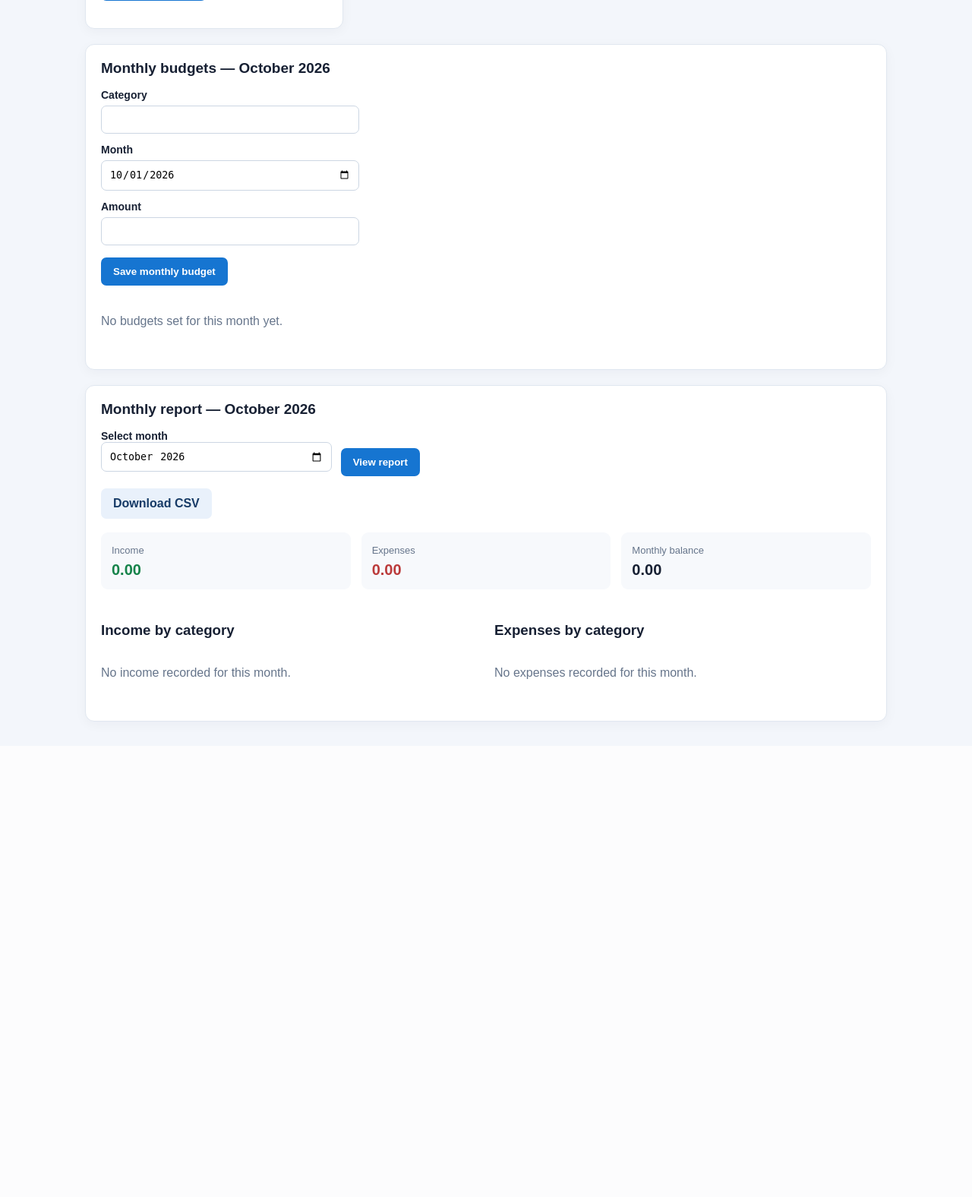
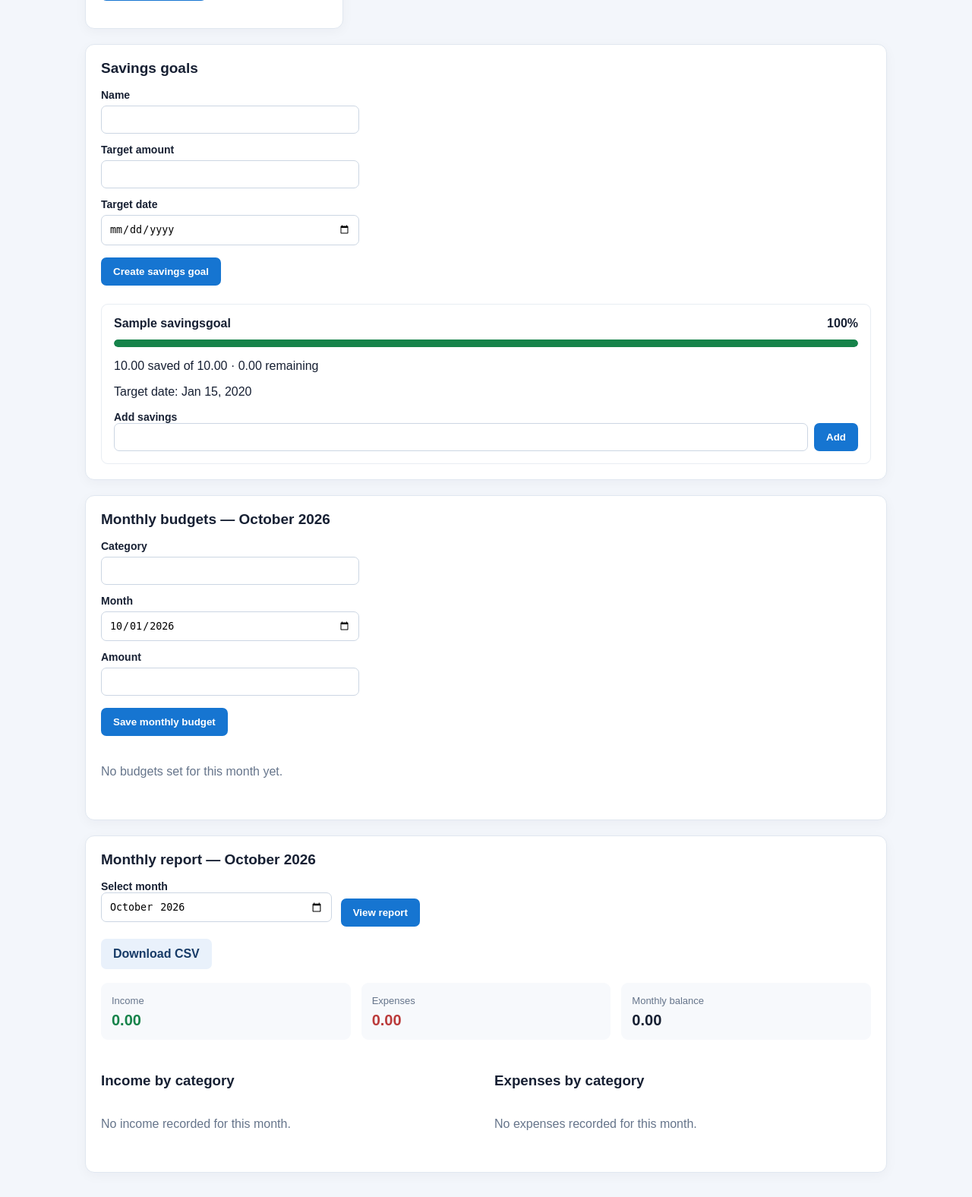
Before and after one commit to hamidamirov/final-thesis-file, a Django app: page / in a window 1280 px wide. Shown: the part 769-2345 px from the top of the page at 76% size. Before the commit the page ends 1725 px from the top, so only its background shows below. Run offline with Django 5.2, Linux system fonts and the light colour scheme; a user stored in the database is signed in; tables that the repository leaves empty hold one stand-in row (values such as "Sample post"); parts of the project's set-up code (start-up, migrations or seed data) failed here and were passed over.

Commit message:
Add savings goals

```diff
--- a/apps/finance/forms.py
+++ b/apps/finance/forms.py
@@ -2,7 +2,7 @@ from django import forms
 from django.contrib.auth import get_user_model
 from django.contrib.auth.forms import UserCreationForm
 
-from .models import Budget, Transaction
+from .models import Budget, SavingsGoal, Transaction
 
 
 class BudgetForm(forms.ModelForm):
@@ -13,6 +13,22 @@ class BudgetForm(forms.ModelForm):
 
     def clean_month(self):
         return self.cleaned_data["month"].replace(day=1)
+
+
+class SavingsGoalForm(forms.ModelForm):
+    class Meta:
+        model = SavingsGoal
+        fields = ["name", "target_amount", "target_date"]
+        widgets = {"target_date": forms.DateInput(attrs={"type": "date"})}
+
+
+class GoalContributionForm(forms.Form):
+    amount = forms.DecimalField(
+        min_value=0.01,
+        max_digits=12,
+        decimal_places=2,
+        widget=forms.NumberInput(attrs={"min": "0.01", "step": "0.01"}),
+    )
 
 
 class TransactionForm(forms.ModelForm):
--- a/apps/finance/models.py
+++ b/apps/finance/models.py
@@ -37,6 +37,36 @@ class Budget(models.Model):
         return f"{self.category} budget ({self.month:%Y-%m})"
 
 
+class SavingsGoal(models.Model):
+    user = models.ForeignKey(
+        settings.AUTH_USER_MODEL,
+        on_delete=models.CASCADE,
+        related_name="finance_savings_goals",
+    )
+    name = models.CharField(max_length=120)
+    target_amount = models.DecimalField(
+        max_digits=12,
+        decimal_places=2,
+        validators=[MinValueValidator(0.01)],
+    )
+    saved_amount = models.DecimalField(
+        max_digits=12,
+        decimal_places=2,
+        default=0,
+        validators=[MinValueValidator(0)],
+    )
+    target_date = models.DateField(blank=True, null=True)
+    created_at = models.DateTimeField(auto_now_add=True)
+
+    class Meta:
+        ordering = ["target_date", "name"]
+        verbose_name = "savings goal"
+        verbose_name_plural = "savings goals"
+
+    def __str__(self):
+        return self.name
+
+
 class Transaction(models.Model):
     class Type(models.TextChoices):
         INCOME = "income", "Income"
--- a/apps/finance/views.py
+++ b/apps/finance/views.py
@@ -9,8 +9,14 @@ from django.db.models import Q, Sum
 from django.http import HttpResponse
 from django.shortcuts import get_object_or_404, redirect, render
 
-from .forms import BudgetForm, RegistrationForm, TransactionForm
-from .models import Budget, Transaction, first_day_of_current_month
+from .forms import (
+    BudgetForm,
+    GoalContributionForm,
+    RegistrationForm,
+    SavingsGoalForm,
+    TransactionForm,
+)
+from .models import Budget, SavingsGoal, Transaction, first_day_of_current_month
 
 
 def signup(request):
@@ -26,7 +32,8 @@ def signup(request):
 
 @login_required
 def dashboard(request):
-    if request.method == "POST" and request.POST.get("form_type") == "budget":
+    form_type = request.POST.get("form_type") if request.method == "POST" else ""
+    if form_type == "budget":
         form = TransactionForm()
         budget_form = BudgetForm(request.POST)
         if budget_form.is_valid():
@@ -39,9 +46,33 @@ def dashboard(request):
             )
             messages.success(request, "Monthly budget saved successfully.")
             return redirect("home")
-    elif request.method == "POST":
+    elif form_type == "savings_goal":
+        form = TransactionForm()
+        budget_form = BudgetForm(initial={"month": first_day_of_current_month()})
+        goal_form = SavingsGoalForm(request.POST)
+        if goal_form.is_valid():
+            goal = goal_form.save(commit=False)
+            goal.user = request.user
+            goal.save()
+            messages.success(request, "Savings goal created successfully.")
+            return redirect("home")
+    elif form_type == "goal_contribution":
+        form = TransactionForm()
+        budget_form = BudgetForm(initial={"month": first_day_of_current_month()})
+        goal_form = SavingsGoalForm()
+        contribution_form = GoalContributionForm(request.POST)
+        goal = get_object_or_404(
+            SavingsGoal, pk=request.POST.get("goal_id"), user=request.user
+        )
+        if contribution_form.is_valid():
+            goal.saved_amount += contribution_form.cleaned_data["amount"]
+            goal.save(update_fields=["saved_amount"])
+            messages.success(request, f"Progress updated for {goal.name}.")
+            return redirect("home")
+    elif form_type == "transaction":
         form = TransactionForm(request.POST)
         budget_form = BudgetForm(initial={"month": first_day_of_current_month()})
+        goal_form = SavingsGoalForm()
         if form.is_valid():
             transaction = form.save(commit=False)
             transaction.user = request.user
@@ -51,6 +82,12 @@ def dashboard(request):
     else:
         form = TransactionForm()
         budget_form = BudgetForm(initial={"month": first_day_of_current_month()})
+        goal_form = SavingsGoalForm()
+
+    if "goal_form" not in locals():
+        goal_form = SavingsGoalForm()
+    if "contribution_form" not in locals():
+        contribution_form = GoalContributionForm()
 
     user_transactions = Transaction.objects.filter(user=request.user)
     transaction_list = user_transactions
@@ -102,6 +139,13 @@ def dashboard(request):
             or Decimal("0.00")
         )
         budget.remaining = budget.amount - budget.spent
+
+    savings_goals = SavingsGoal.objects.filter(user=request.user)
+    for goal in savings_goals:
+        goal.progress_percent = min(
+            100, round(float(goal.saved_amount / goal.target_amount * 100))
+        )
+        goal.remaining_amount = max(Decimal("0.00"), goal.target_amount - goal.saved_amount)
 
     # A month-specific report, scoped to the signed-in user's transactions.
     month_value = request.GET.get("month", "")
@@ -157,6 +201,9 @@ def dashboard(request):
             "balance": income - expenses,
             "budget_form": budget_form,
             "budgets": budgets,
+            "goal_form": goal_form,
+            "contribution_form": contribution_form,
+            "savings_goals": savings_goals,
             "current_month": month_start,
             "report_month": report_month,
             "report_income": report_income,
--- a/templates/finance/dashboard.html
+++ b/templates/finance/dashboard.html
@@ -47,6 +47,14 @@
     .transaction-filter input, .transaction-filter select { min-width: 0; flex: 1 1 145px; }
     .transaction-filter input[type="search"] { flex-basis: 220px; }
     .transaction-filter a { white-space: nowrap; }
+    .goal-list { display: grid; grid-template-columns: repeat(auto-fit, minmax(240px, 1fr)); gap: 14px; }
+    .goal-item { border: 1px solid #e8edf3; border-radius: 9px; padding: 16px; }
+    .goal-heading { display: flex; justify-content: space-between; gap: 12px; align-items: baseline; }
+    .goal-heading h3 { margin: 0; font-size: 16px; }
+    .goal-track { height: 10px; margin: 12px 0; background: #e8edf3; border-radius: 999px; overflow: hidden; }
+    .goal-fill { height: 100%; background: #16834a; border-radius: inherit; }
+    .goal-contribution { display: flex; align-items: end; gap: 8px; }
+    .goal-contribution label { flex: 1; margin: 0; }
     @media (max-width: 760px) { .cards, .content, .report-charts, .report-summary { grid-template-columns: 1fr; } main { margin-top: 20px; } .month-filter, .transaction-filter { align-items: stretch; flex-direction: column; } }
   </style>
 </head>
@@ -102,6 +110,34 @@
       </div>
     </section>
     <section class="panel" style="margin-top: 20px">
+      <h2>Savings goals</h2>
+      <form method="post" style="max-width: 340px; margin-bottom: 24px">
+        {% csrf_token %}
+        <input type="hidden" name="form_type" value="savings_goal">
+        {% for field in goal_form %}<label for="{{ field.id_for_label }}">{{ field.label }}</label>{{ field }}{{ field.errors }}{% endfor %}
+        <p><button type="submit">Create savings goal</button></p>
+      </form>
+      {% if savings_goals %}
+        <div class="goal-list">
+          {% for goal in savings_goals %}
+            <article class="goal-item">
+              <div class="goal-heading"><h3>{{ goal.name }}</h3><strong>{{ goal.progress_percent }}%</strong></div>
+              <div class="goal-track" role="progressbar" aria-label="{{ goal.name }} progress" aria-valuenow="{{ goal.progress_percent }}" aria-valuemin="0" aria-valuemax="100"><div class="goal-fill" style="width: {{ goal.progress_percent }}%"></div></div>
+              <p>{{ goal.saved_amount|floatformat:2 }} saved of {{ goal.target_amount|floatformat:2 }} · {{ goal.remaining_amount|floatformat:2 }} remaining</p>
+              {% if goal.target_date %}<p>Target date: {{ goal.target_date|date:"M j, Y" }}</p>{% endif %}
+              <form method="post" class="goal-contribution">
+                {% csrf_token %}
+                <input type="hidden" name="form_type" value="goal_contribution">
+                <input type="hidden" name="goal_id" value="{{ goal.pk }}">
+                <label>Add savings {{ contribution_form.amount }}{{ contribution_form.amount.errors }}</label>
+                <button type="submit">Add</button>
+              </form>
+            </article>
+          {% endfor %}
+        </div>
+      {% else %}<p class="empty">No savings goals yet. Create one to track your progress.</p>{% endif %}
+    </section>
+    <section class="panel" style="margin-top: 20px">
       <h2>Monthly budgets — {{ current_month|date:"F Y" }}</h2>
       <form method="post" style="max-width: 340px; margin-bottom: 20px">
         {% csrf_token %}
```
Also changed, not shown: apps/finance/admin.py (+7 -1 lines), apps/finance/migrations/0003_savingsgoal.py (added).
